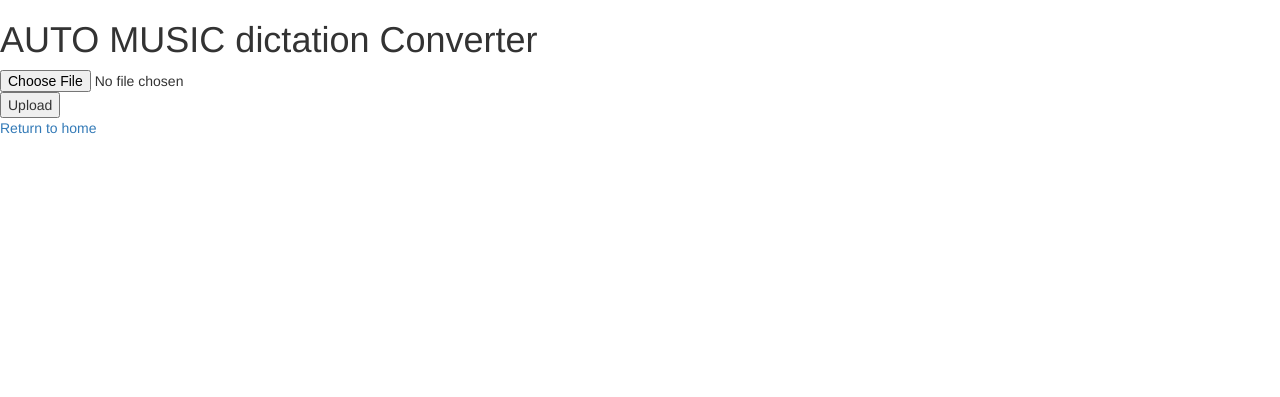
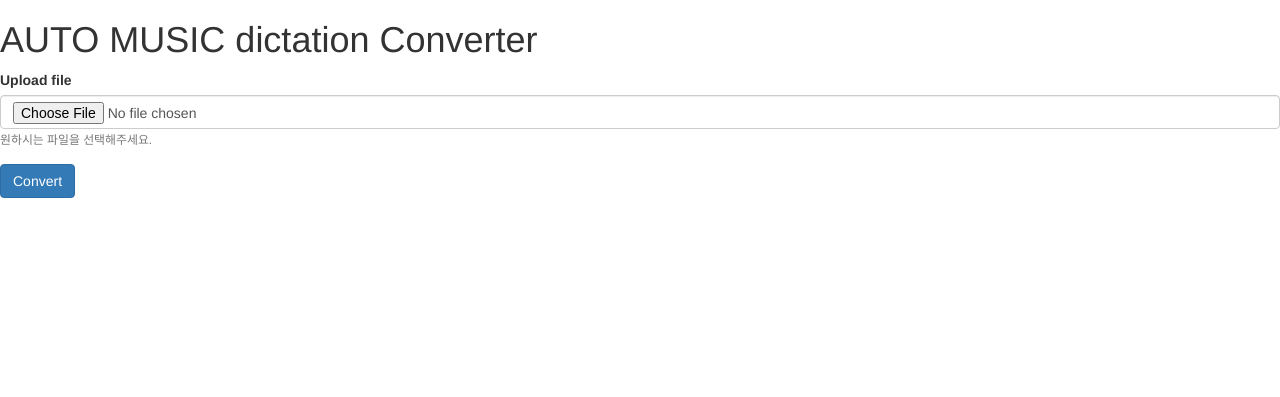
Before and after one commit to jib120/AMD, a Django app: page /converter in a window 1280 px wide. Shown: the part 52-449 px from the top of the page. Run offline with Django 3.2, Linux system fonts and the light colour scheme; some libraries are stand-ins or nearby versions.

Commit message:
second commit

```diff
--- a/AMD/AMD/music/templates/music/converter.html
+++ b/AMD/AMD/music/templates/music/converter.html
@@ -3,16 +3,23 @@
 {% load static %}
 
 {% block content %}
+
+
+
 <h1>AUTO MUSIC dictation Converter</h1>
   <form method="post" enctype="multipart/form-data">
+    <div class="form-group">
     {% csrf_token %}
-    <input type="file" name="myfile">
-    <button type="submit">Upload</button>
+    <label for="file">Upload file</label>
+    <input type="file" class="form-control" id="file"  name="myfile">
+    <small id="emailHelp" class="form-text text-muted">원하시는 파일을 선택해주세요.</small>
+    </div>
+    <button class="btn btn-primary ld-ext-right" onclick="location.href='http://deathcrow.altervista.org/gd/hangman/easy/'" type="submit">Convert</button>
+
   </form>
 
   {% if uploaded_file_url %}
     <p>File uploaded at: <a href="{{ uploaded_file_url }}">{{ uploaded_file_url }}</a></p>
   {% endif %}
 
-  <p><a href="{% url 'home' %}">Return to home</a></p>
 {% endblock %}
--- a/AMD/AMD/music/templates/music/play.html
+++ b/AMD/AMD/music/templates/music/play.html
@@ -3,4 +3,7 @@
 {% block content %}
 <h1>AUTO MUSIC dictation play</h1>
 
-{% endblock %}
+<img src="media/twice.jpg" >
+
+
+{% endblock content %}
--- a/AMD/AMD/templates/base.html
+++ b/AMD/AMD/templates/base.html
@@ -11,6 +11,48 @@
     <link rel="stylesheet" href="//maxcdn.bootstrapcdn.com/bootswatch/3.3.7/journal/bootstrap.min.css" />
     <!-- bootstrap: cosmo theme -->
     <!-- <link rel="stylesheet" href="//maxcdn.bootstrapcdn.com/bootswatch/3.3.7/cosmo/bootstrap.min.css" /> -->
+    <script>
+            $(function(){
+                    // Progessbar
+                    // Basic example
+                    $('.example1').click(function(){
+
+                        $.preloader.start();
+
+                        setTimeout(function(){
+                            src : 'sprites3.png'
+                            $.preloader.stop();
+                        }, 7000);
+
+                    });
+
+                    // Advanced example
+                    $('.example2').click(function(){
+
+                        $.preloader.start({
+                            modal: true,
+                            src : 'sprites3.png'
+                        });
+
+                        setTimeout(function(){
+                            $.preloader.stop();
+                        }, 7000);
+
+                    });
+
+                    // With button example
+                    $('.example3').click(function(){
+
+                        var e = $('<div/>').css({'margin-left': '10px', 'display': 'inline-block', 'vertical-align': 'middle'}).insertAfter(this).preloader({src:'sprites3.png'});
+
+                        setTimeout(function(){
+                            e.preloader('stop');
+                        }, 8000);
+
+                    });
+                });
+        </script>
+
     <style>
         html {
             position: relative;
--- a/AMD/AMD/urls.py
+++ b/AMD/AMD/urls.py
@@ -15,3 +15,4 @@ urlpatterns = [
 
 if settings.DEBUG:
     urlpatterns += static(settings.MEDIA_URL, document_root=settings.MEDIA_ROOT)
+    urlpatterns += static(settings.STATIC_URL, document_root = settings.STATIC_ROOT)
```
Also changed, not shown: AMD/AMD/music/templates/music/home.html (+5 -2 lines).
